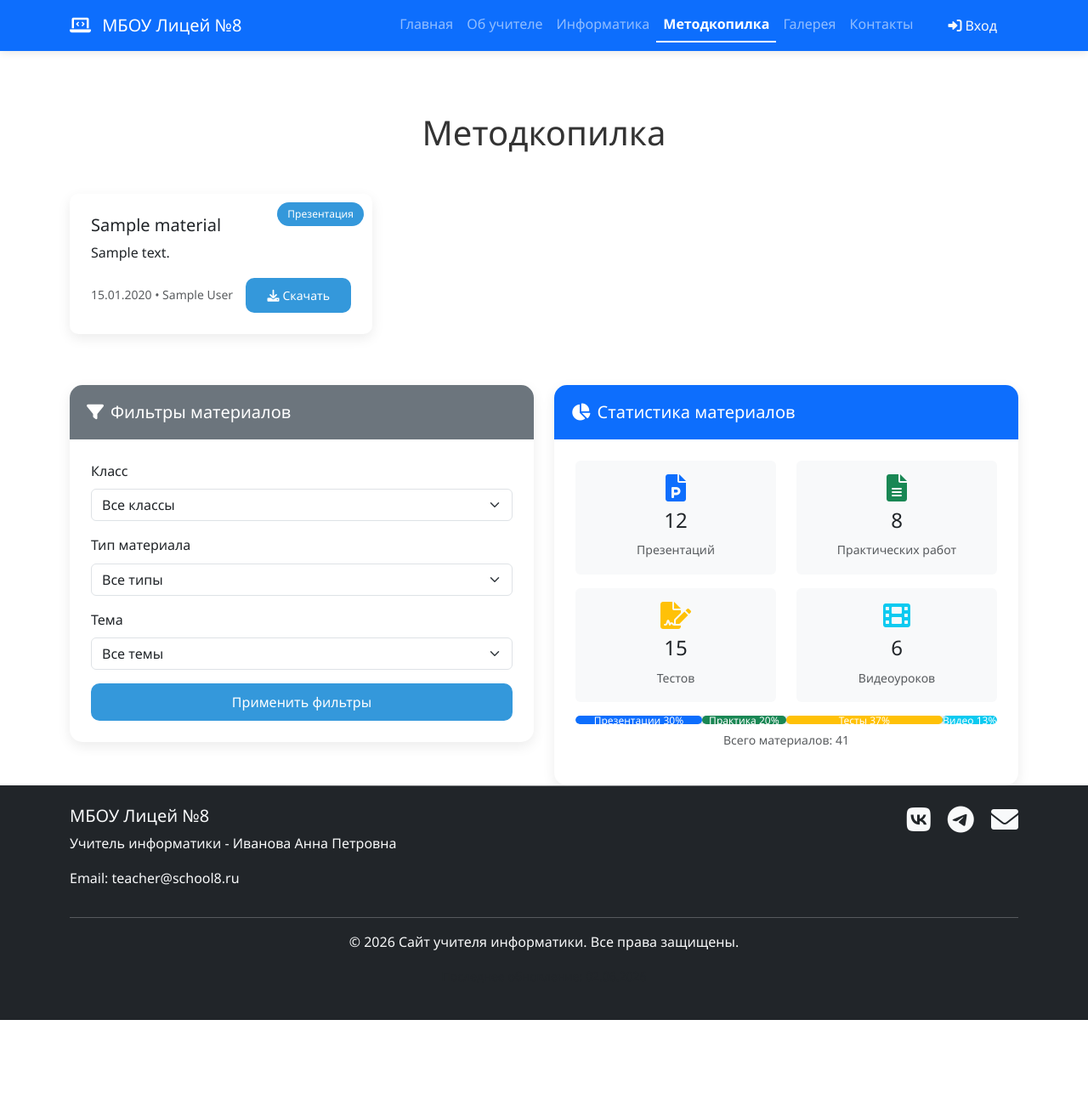
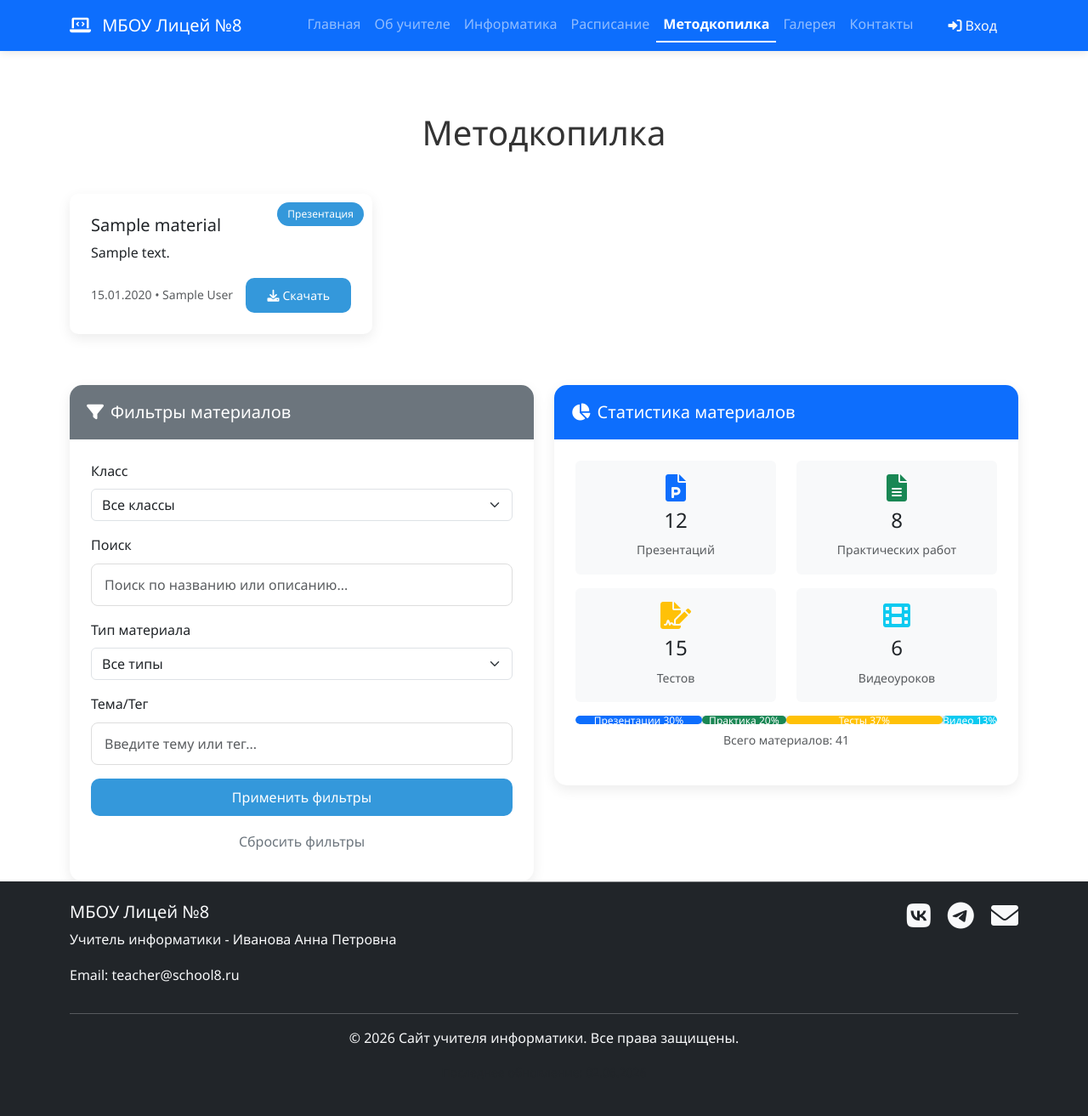
Before and after one commit to my10ma10/teacher_site, a Django app: page /materials/ in a window 1280 px wide. Shown: the whole page at 85% size. Before the commit the page ends 1200 px from the top, so only its background shows below. Run offline with Django 5.2, Linux system fonts and the light colour scheme; tables that the repository leaves empty hold one stand-in row (values such as "Sample post"); some libraries are stand-ins or nearby versions.

Commit message:
feat: add schedule page in header, add materials filter; fix: empty submission

```diff
--- a/core/views.py
+++ b/core/views.py
@@ -28,6 +28,11 @@ class NewsListView(ListView):
         if category:
             qs = qs.filter(category=category)
         return qs
+    def get_context_data(self, **kwargs):
+        context = super().get_context_data(**kwargs)
+        from accounts.models import ClassGroup
+        context["classes"] = ClassGroup.objects.all()
+        return context
 
 
 class NewsDetailView(DetailView):
@@ -47,6 +52,7 @@ class MaterialListView(ListView):
         q = self.request.GET.get('q')
         mtype = self.request.GET.get('type')
         tag = self.request.GET.get('tag')
+        class_id = self.request.GET.get('class')
 
         if q:
             qs = qs.filter(Q(title__icontains=q) | Q(description__icontains=q))
@@ -54,7 +60,14 @@ class MaterialListView(ListView):
             qs = qs.filter(material_type=mtype)
         if tag:
             qs = qs.filter(tags__icontains=tag)
+        if class_id:
+            qs = qs.filter(class_group_id=class_id)
         return qs
+    def get_context_data(self, **kwargs):
+        context = super().get_context_data(**kwargs)
+        from accounts.models import ClassGroup
+        context["classes"] = ClassGroup.objects.all()
+        return context
 
 
 class GalleryView(ListView):
@@ -131,6 +144,11 @@ class ScheduleView(ListView):
         if class_id:
             qs = qs.filter(class_group_id=class_id)
         return qs
+    def get_context_data(self, **kwargs):
+        context = super().get_context_data(**kwargs)
+        from accounts.models import ClassGroup
+        context["classes"] = ClassGroup.objects.all()
+        return context
 
     def get_context_data(self, **kwargs):
         context = super().get_context_data(**kwargs)
--- a/templates/core/materials.html
+++ b/templates/core/materials.html
@@ -88,40 +88,37 @@
                     <h5 class="mb-0"><i class="fas fa-filter me-2"></i>Фильтры материалов</h5>
                 </div>
                 <div class="card-body">
-                    <form id="filterForm">
+                    <form method="get" id="filterForm">
                         <div class="mb-3">
                             <label for="classFilter" class="form-label">Класс</label>
-                            <select class="form-select" id="classFilter">
-                                <option value="all">Все классы</option>
-                                <option value="7">7 класс</option>
-                                <option value="8">8 класс</option>
-                                <option value="9">9 класс</option>
-                                <option value="10">10 класс</option>
-                                <option value="11">11 класс</option>
+                            <select class="form-select" id="classFilter" name="class">
+                                <option value="">Все классы</option>
+                                {% for class in classes %}
+                                <option value="{{ class.id }}" {% if request.GET.class == class.id|stringformat:"s" %}selected{% endif %}>{{ class.name }}</option>
+                                {% endfor %}
                             </select>
                         </div>
                         <div class="mb-3">
+                            <label for="searchInput" class="form-label">Поиск</label>
+                            <input type="text" class="form-control" id="searchInput" name="q" placeholder="Поиск по названию или описанию..." value="{{ request.GET.q }}">
+                        </div>
+                        <div class="mb-3">
                             <label for="typeFilter" class="form-label">Тип материала</label>
-                            <select class="form-select" id="typeFilter">
-                                <option value="all">Все типы</option>
-                                <option value="presentation">Презентации</option>
-                                <option value="practice">Практические работы</option>
-                                <option value="test">Тесты</option>
-                                <option value="video">Видеоуроки</option>
+                            <select class="form-select" id="typeFilter" name="type">
+                                <option value="">Все типы</option>
+                                <option value="presentation" {% if request.GET.type == 'presentation' %}selected{% endif %}>Презентации</option>
+                                <option value="notes" {% if request.GET.type == 'notes' %}selected{% endif %}>Конспекты</option>
+                                <option value="video" {% if request.GET.type == 'video' %}selected{% endif %}>Видеоуроки</option>
+                                <option value="link" {% if request.GET.type == 'link' %}selected{% endif %}>Ссылки</option>
+                                <option value="task" {% if request.GET.type == 'task' %}selected{% endif %}>Практика</option>
                             </select>
                         </div>
                         <div class="mb-3">
-                            <label for="subjectFilter" class="form-label">Тема</label>
-                            <select class="form-select" id="subjectFilter">
-                                <option value="all">Все темы</option>
-                                <option value="programming">Программирование</option>
-                                <option value="graphics">Компьютерная графика</option>
-                                <option value="web">Веб-разработка</option>
-                                <option value="security">Кибербезопасность</option>
-                                <option value="basics">Основы информатики</option>
-                            </select>
+                            <label for="tagFilter" class="form-label">Тема/Тег</label>
+                            <input type="text" class="form-control" id="tagFilter" name="tag" placeholder="Введите тему или тег..." value="{{ request.GET.tag }}">
                         </div>
                         <button type="submit" class="btn btn-primary w-100">Применить фильтры</button>
+                        <a href="{% url 'core:materials' %}" class="btn btn-outline-secondary w-100 mt-2">Сбросить фильтры</a>
                     </form>
                 </div>
             </div>
@@ -179,14 +176,10 @@
 
 {% block extra_js %}
 <script>
-    // Простой фильтр материалов (заглушка для демонстрации)
+    // Фильтр материалов теперь работает через обычную отправку формы GET-запросом
     document.getElementById('filterForm').addEventListener('submit', function(e) {
         e.preventDefault();
-        const classFilter = document.getElementById('classFilter').value;
-        const typeFilter = document.getElementById('typeFilter').value;
-        const subjectFilter = document.getElementById('subjectFilter').value;
-
-        alert(`Фильтры применены:\nКласс: ${classFilter}\nТип: ${typeFilter}\nТема: ${subjectFilter}\n\nВ реальном проекте здесь будет AJAX-запрос или перезагрузка страницы с параметрами.`);
+        this.submit(); // Просто отправляем форму, она перезагрузит страницу с параметрами
     });
 </script>
 {% endblock %}
--- a/templates/partials/header.html
+++ b/templates/partials/header.html
@@ -17,6 +17,9 @@
                 </li>
                 <li class="nav-item">
                     <a class="nav-link {% if 'subject' in request.resolver_match.url_name %}active{% endif %}" href="{% url 'core:subject' %}">Информатика</a>
+                </li>
+                <li class="nav-item">
+                    <a class="nav-link {% if request.resolver_match.url_name == 'schedule' %}active{% endif %}" href="{% url 'core:schedule' %}">Расписание</a>
                 </li>
                 <li class="nav-item">
                     <a class="nav-link {% if request.resolver_match.url_name == 'materials' %}active{% endif %}" href="{% url 'core:materials' %}">Методкопилка</a>
```
Also changed, not shown: materials/forms.py (+8 -0 lines).
